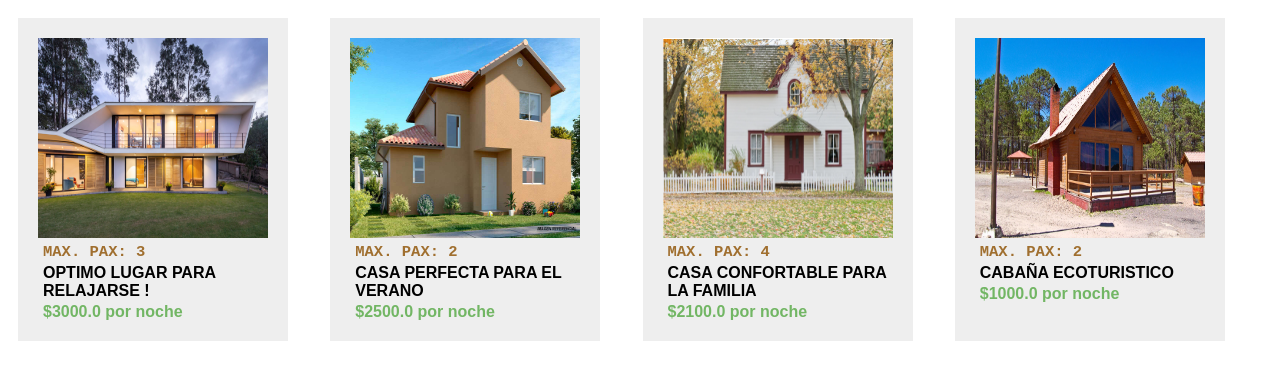
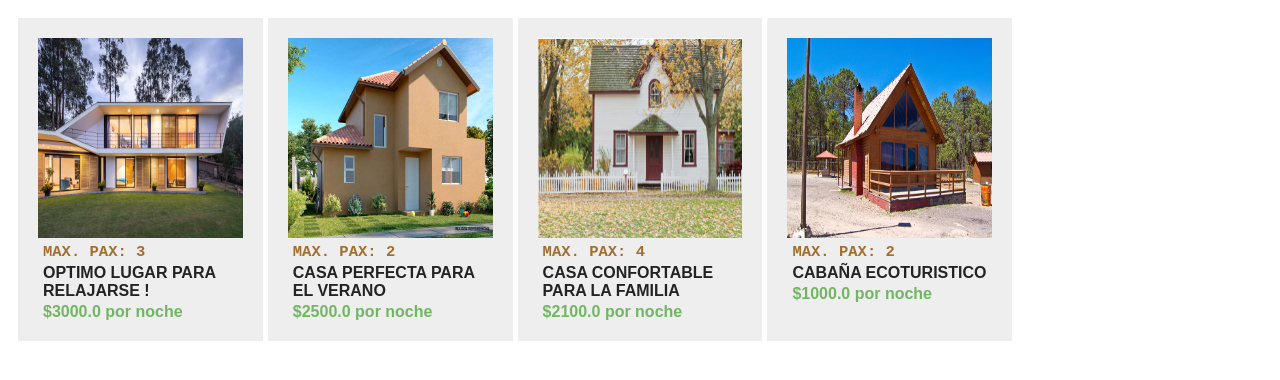
Before and after one commit to damiTacconi/Django-TP---Metodologia-III, a Django app: page / in a window 1280 px wide. Shown: the top 380 px of the page. Run offline with Django 3.2, Linux system fonts and the light colour scheme; data comes from the database, SQL or seed files in the repository.

Commit message:
mejorado un poco el diseño

```diff
--- a/tpMetodIII/hotel/urls.py
+++ b/tpMetodIII/hotel/urls.py
@@ -2,5 +2,6 @@ from .views import *
 from django.urls import path
 
 urlpatterns = [
-    path('', index, name="index")
+    path('', index, name="index"),
+    path('ownerships/<int:ownership_id>', ownership_details, name="ownership_details")
 ]
--- a/tpMetodIII/hotel/views.py
+++ b/tpMetodIII/hotel/views.py
@@ -1,15 +1,22 @@
-from django.shortcuts import render, get_list_or_404
+from django.shortcuts import render, get_object_or_404
 from hotel.models import *
 
 # Create your views here.
 
 
 def index(request):
-    cities = get_list_or_404(City) # me traigo todas las ciudades y si no hay ninguna lanzo error 404
     ownerships = Ownership.objects.all() # me traigo todas las propiedades y no importa si no hay ninguna
     context = {
-        'cities': cities,
         'ownerships': ownerships
     }
 
     return render(request, 'hotel/home.html', context)
+
+
+def ownership_details(request, ownership_id):
+
+    ownership = get_object_or_404(Ownership, pk=ownership_id)
+    context = {
+        'ownership':ownership
+    }
+    return render(request, 'hotel/ownership_details.html', context);
--- a/tpMetodIII/static/css/style.css
+++ b/tpMetodIII/static/css/style.css
@@ -1,21 +1,21 @@
 body{
     font-family: sans-serif;
 }
-
-
 
 .ownerships{
     padding:10px;
     display: grid;
     column-gap: 5px;
     row-gap: 5px;
-    grid-template-columns: repeat(auto-fit, minmax(19rem,1fr));
+    grid-template-columns: repeat(auto-fill, minmax(14rem,1fr));
 }
 
 .ownership-card{
+    text-decoration: none;
+    color:#232323;
     cursor: pointer;
     padding:20px;
-    width: 230px;
+    width: auto;
     background: #eee;
 }
 
@@ -51,5 +51,5 @@ body{
 .ownership-amount-pax{
     font-family: 'Courier New', Courier, monospace;
     font-size: .97rem;
-    color: rgb(160, 111, 47)
+    color: rgb(160, 111, 47);
 }
--- a/tpMetodIII/templates/hotel/home.html
+++ b/tpMetodIII/templates/hotel/home.html
@@ -15,11 +15,10 @@
 <body>
 
     <main class="main">
-
         {% if ownerships %}
         <div class="ownerships">
             {% for ownership in ownerships %}
-            <div class="ownership-card">
+            <a class="ownership-card" href="/ownerships/{{ownership.id}}">
                 <img class="ownership-image" src="{{ownership.cover}}" alt="{{ownership.title}}">
                 <div class="ownership-body">
                     <div class="ownership-details">
@@ -28,7 +27,7 @@
                     <p class="ownership-title">{{ ownership.title }}</p>
                     <span class="ownership-rate">${{ ownership.rate }} por noche</span>
                 </div>
-            </div>
+            </a>
             {% endfor %}
         </div>
         {% else %}
```
Also changed, not shown: tpMetodIII/templates/hotel/ownership_details.html (added, +13 -0 lines).
